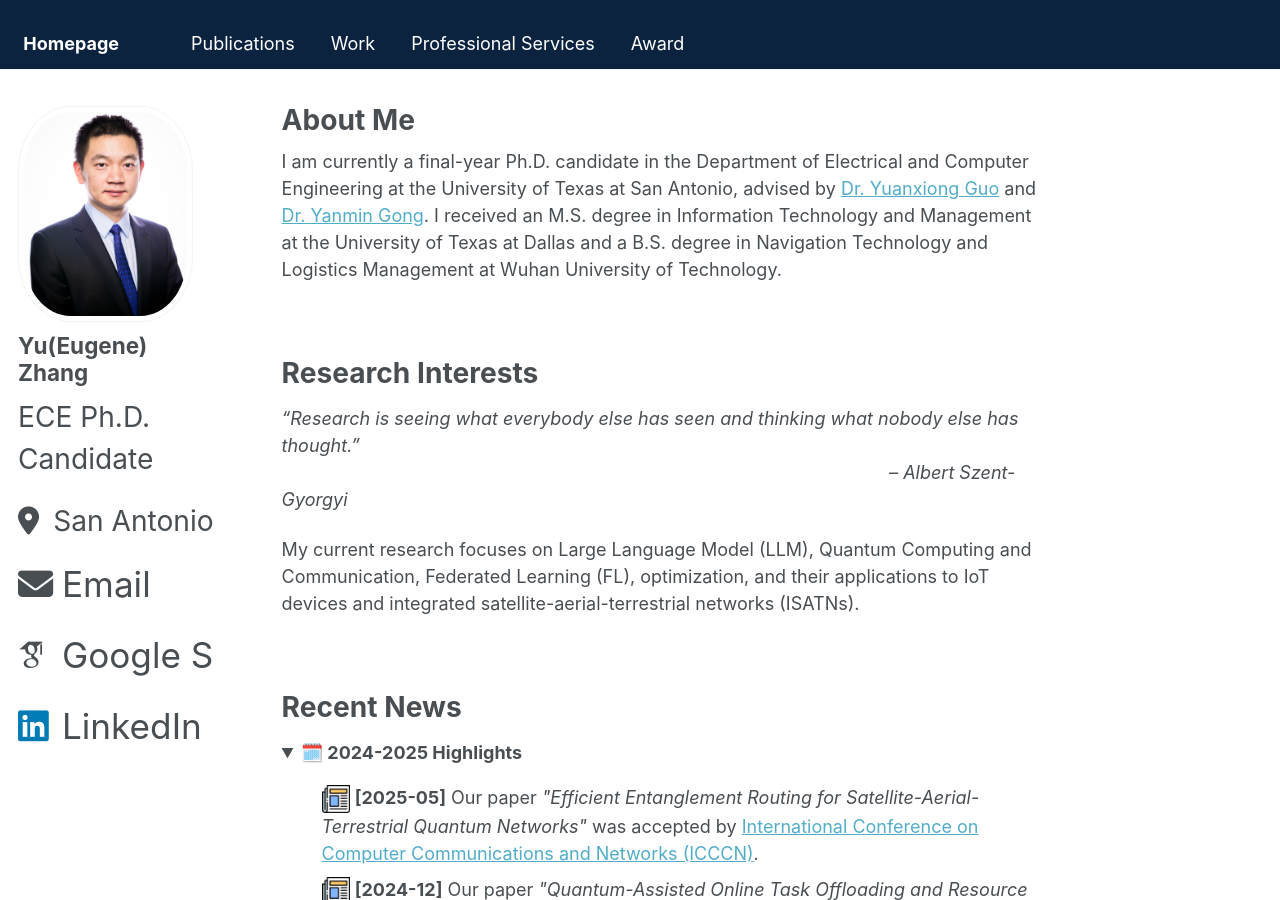
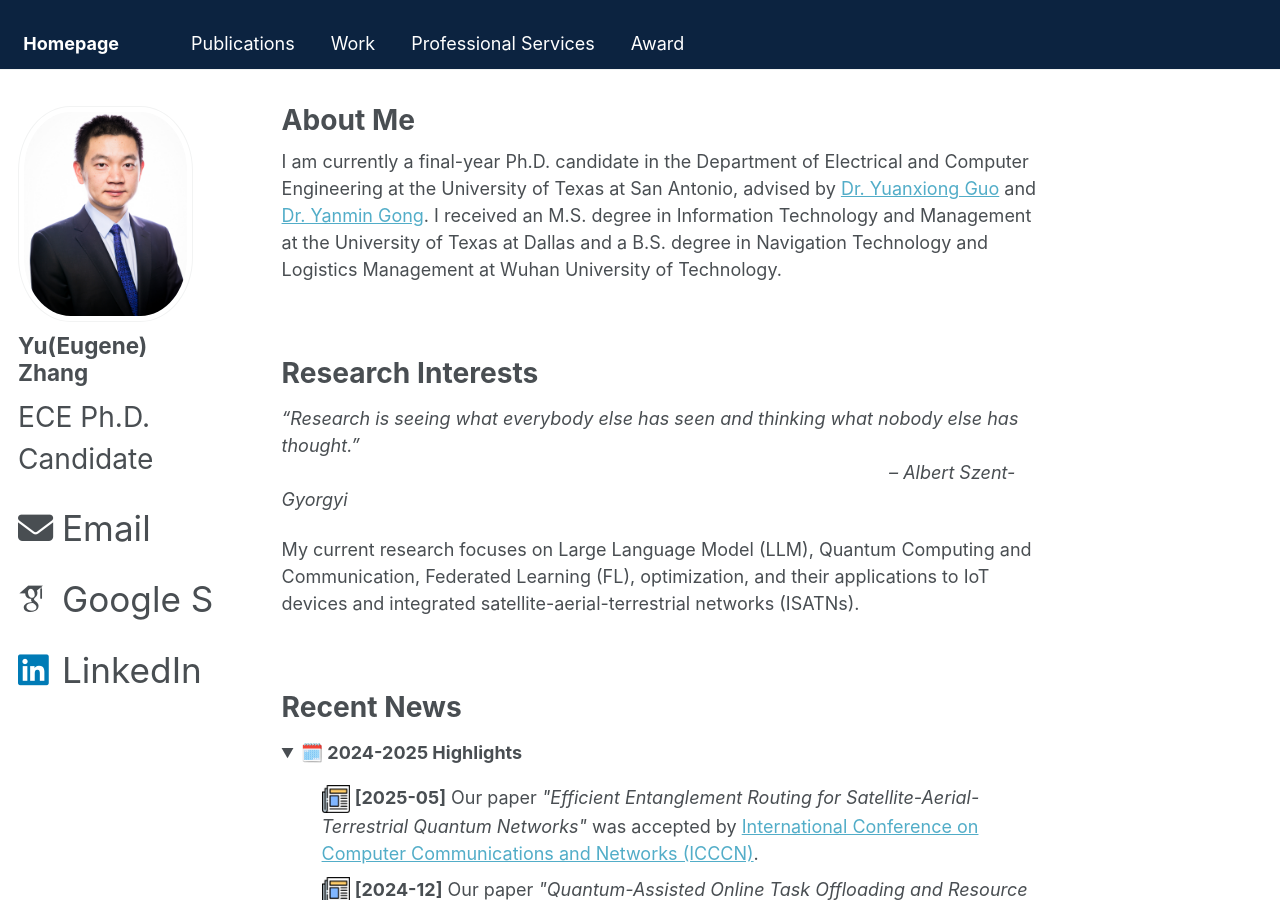
Before and after one commit to Yu-Zhang-Eugene/yu-zhang-eugene.github.io, a Jekyll site: the page built from _pages/about.md, in a window 1280 px wide and 900 px high. Built offline with Jekyll 4.4.1, drawn with Linux system fonts in a browser that asks for light colours; some web fonts are replaced.

Commit message:
Update _config.yml

```diff
--- a/_config.yml
+++ b/_config.yml
@@ -30,7 +30,7 @@ author:
   name             : "Yu(Eugene) Zhang"
   pronouns         : # example: "she/her"
   bio              : "ECE Ph.D. Candidate"
-  location         : "San Antonio"
+  location         : # "San Antonio"
   employer         : # "University of Texas at San Antonio"
   uri              : # URL
   email            : "zhangyu@yahoo.com"
```
